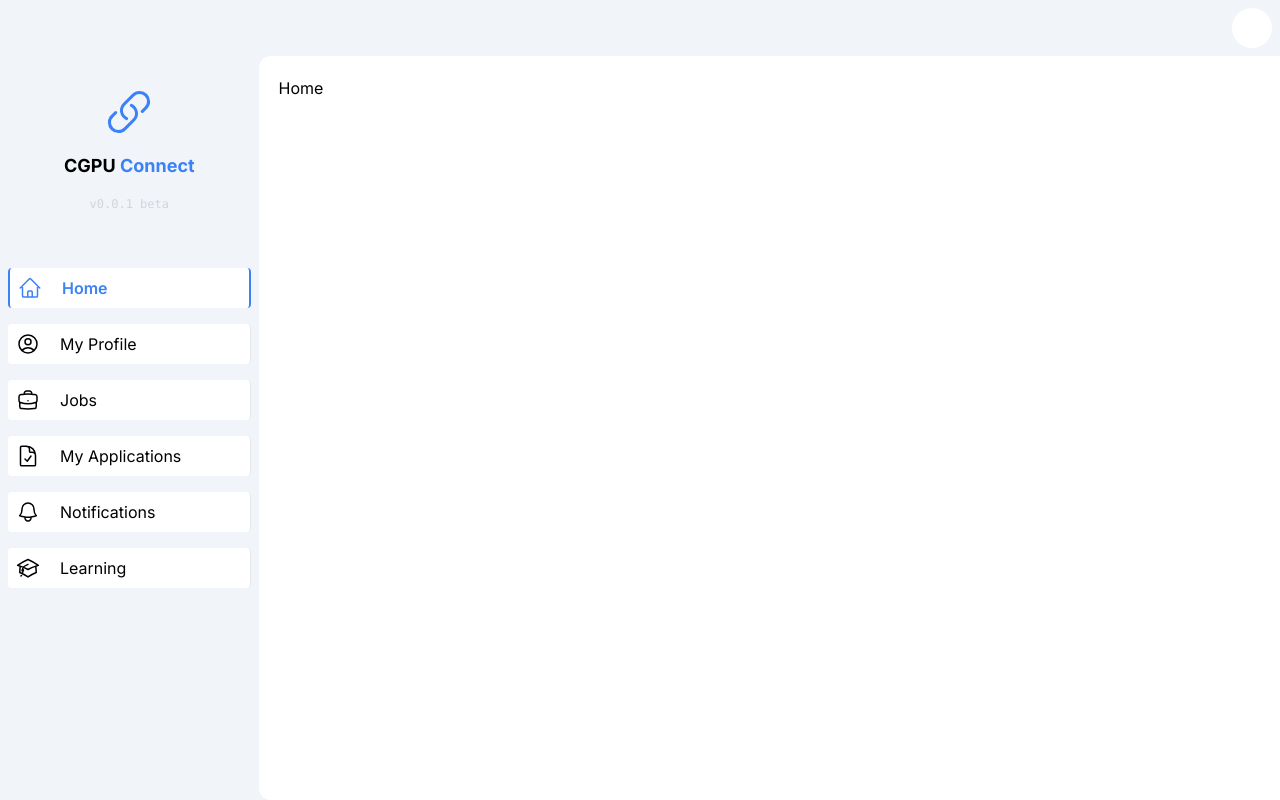
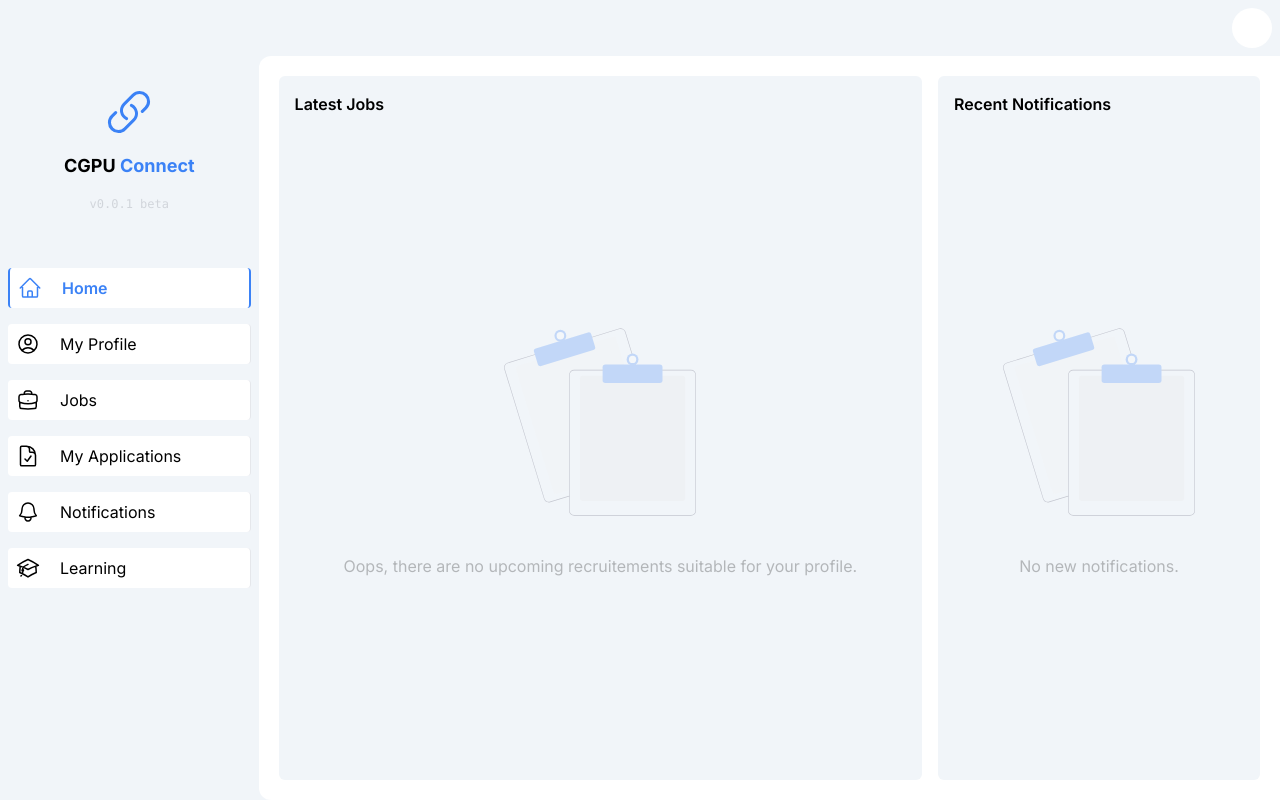
Before and after one commit to rijfas/cgpu_connect, a Django app: page /student/ in a window 1280 px wide. Run offline with Django 4.2, Linux system fonts and the light colour scheme; some libraries are stand-ins or nearby versions.

Commit message:
completed basic student home

```diff
--- a/student/templates/student/home.html
+++ b/student/templates/student/home.html
@@ -1,7 +1,8 @@
 {% extends "base.html" %}
+{% load static %}
 
 {% block head %}
-    <title>CGPU Admin: Home</title>
+    <title>CGPU Connect: Home</title>
     <script src="https://cdn.jsdelivr.net/npm/apexcharts"></script>
 {% endblock head %}
 
@@ -11,7 +12,23 @@
     <div class="flex flex-col w-full h-full">
        {% include "student/navbar.html" %}
         <div class="flex flex-col overflow-x-hidden overflow-y-auto w-full h-full p-5 gap-4 bg-white rounded-l-xl">
-                <h1>Home</h1>
+                <div class="flex gap-4 w-full h-full">
+                    <div class="bg-slate-100 rounded-md p-4 w-2/3 h-full">
+                        <h1 class="text-md font-semibold">Latest Jobs</h1>
+                        <div class="opacity-25 flex flex-col gap-4 w-full h-full justify-center items-center">
+                            <img src="{% static "images/empty.svg" %}" class="w-48 h-48 mb-5">
+                            <span class="">Oops, there are no upcoming recruitements suitable for your profile.</span>
+                        </div>
+
+                    </div>
+                    <div class="bg-slate-100 rounded-md p-4 w-1/3">
+                        <h2 class="text-md font-semibold">Recent Notifications</h2>
+                        <div class="opacity-25 flex flex-col gap-4 w-full h-full justify-center items-center">
+                            <img src="{% static "images/empty.svg" %}" class="w-48 h-48 mb-5">
+                            <span class="">No new notifications.</span>
+                        </div>
+                    </div>
+                </div>
        </div>
 </div>
 {% endblock content %}
```
Also changed, not shown: static/images/empty.svg (added).
